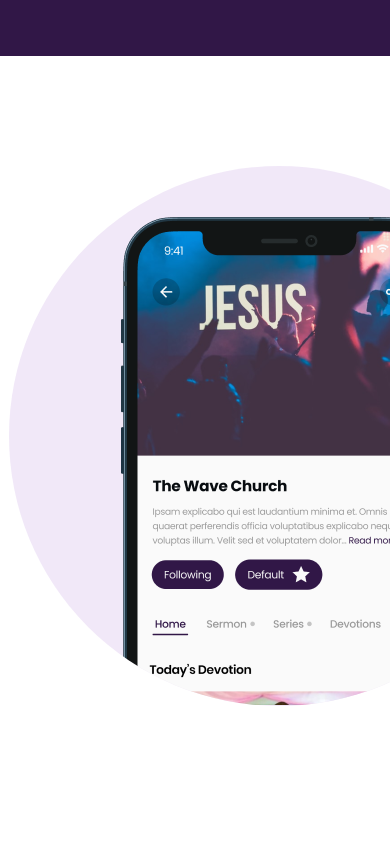
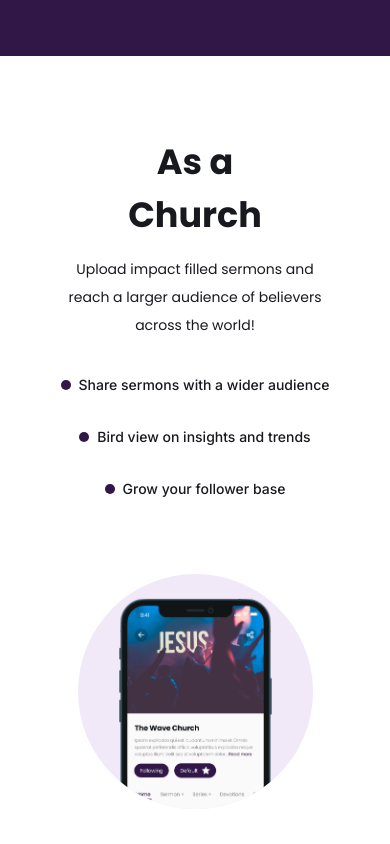
Before and after one commit to Pariola-droid/church-rush, a Vue app: page / in a window 390 px wide. Shown: the part 920-1764 px from the top of the page. Built offline with nearby package versions, Linux system fonts and the light colour scheme; a web font is replaced by a local one.

Commit message:
featuresCh responsiveness - 100% - 600px

```diff
--- a/src/components/landing/FeaturesCH.vue
+++ b/src/components/landing/FeaturesCH.vue
@@ -72,6 +72,7 @@
     display: flex;
     align-items: center;
     justify-content: space-between;
+    flex-wrap: wrap;
 }
 
 
@@ -158,5 +159,80 @@
 }
 
 
+/* Responsiveness */
+
+/* 600px */
+
+@media (max-width:600px) {
+
+    .featuresCH .wrapper {
+        width: 88%;
+        margin-top: 80px;
+        margin-bottom: 80px;
+        justify-content: center;
+        flex-direction: column-reverse;
+    }
+
+    /* showoff */
+
+    .wrapper .display {
+        height: 260px;
+        width: 260px;
+        margin-top: 40px;
+        /* background: rgba(100, 25, 161, 0.2); */
+    }
+
+    .display .inner {
+        height: 235px;
+        width: 235px;
+    }
+
+    .display .inner img {
+        transform: scale(.48);
+    }
+
+    /* content */
+
+    .wrapper .content {
+        align-items: center;
+        justify-content: center;
+        margin-left: 0;
+    }
+
+    .content h1 {
+        text-align: center;
+        font-weight: 700;
+        font-size: 35px;
+        line-height: 1.5;
+    }
+
+    .content p {
+        text-align: center;
+        max-width: 280px;
+        font-size: 14px;
+        line-height: 28px;
+        font-weight: 400;
+    }
+
+
+    .content .list li{
+        font-size: 14px;
+        line-height: 32px;
+        justify-content: center;
+        font-weight: 500;
+        text-align: center;
+    }
+
+    .content .list li svg{
+        margin-right: 8px;
+    }
+
+    .content .list li:not(:last-of-type){
+        margin-bottom: 20px;
+    }
+
+}
+
+
 
 </style>
```
